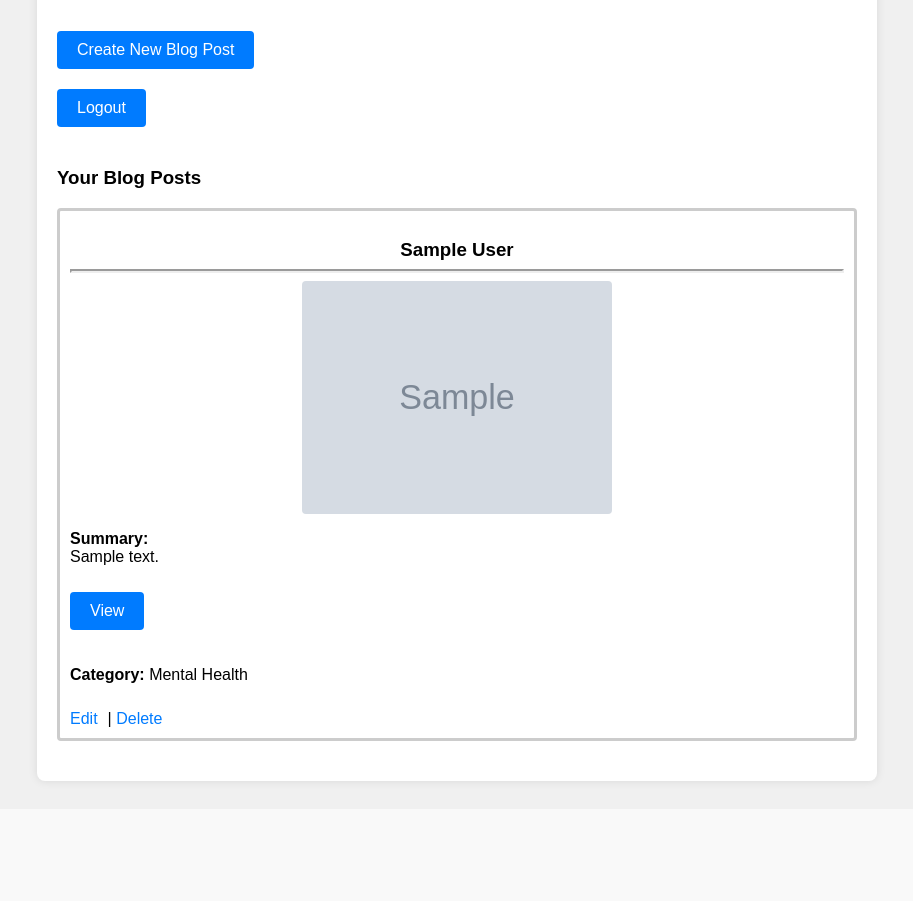
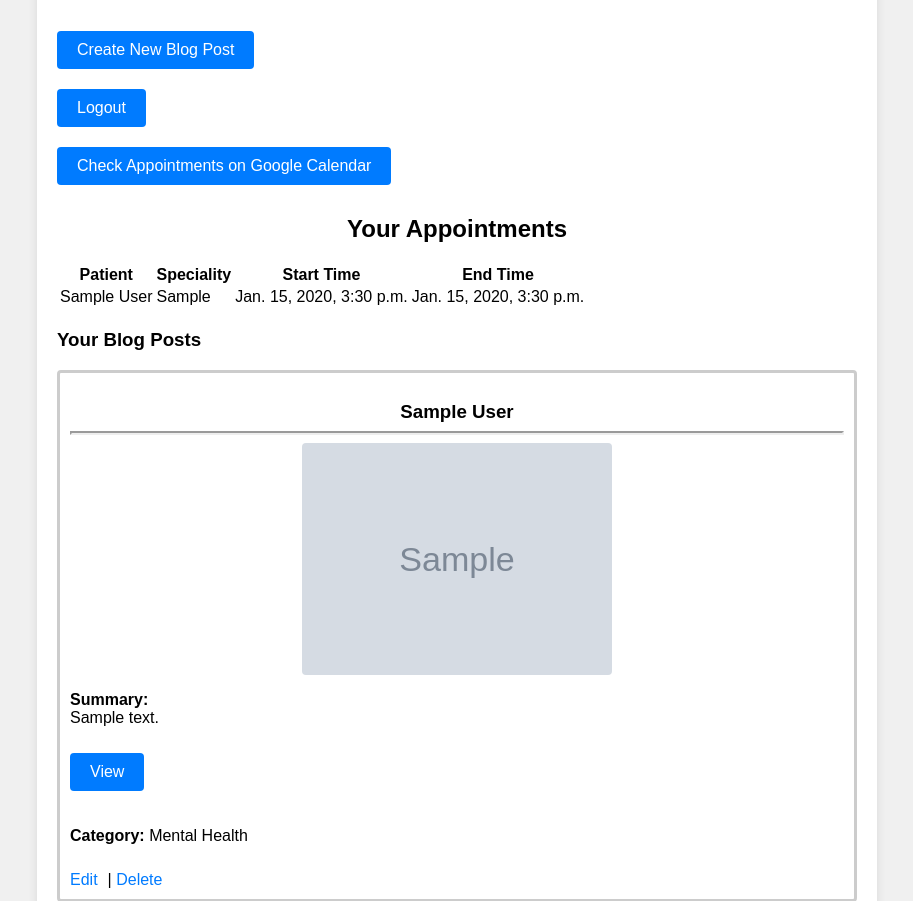
Before and after one commit to alokshandilya/django-login, a Django app: template users/templates/doctor_dashboard.html in a window 1280 px wide. Shown: the part 199-1100 px from the top of the page, without its empty margins (183-1096 px from the left). Before the commit the page ends 985 px from the top, so only its background shows below. Run offline with Django 5.2, Linux system fonts and the light colour scheme; the template is opened without the code that fills it: values that come from a table or form of the project are taken from there, others are empty; tables that the repository leaves empty hold one stand-in row (values such as "Sample post"); grey boxes marked "Sample" are stand-in pictures.

Commit message:
refactor | formatter

```diff
--- a/users/templates/doctor_dashboard.html
+++ b/users/templates/doctor_dashboard.html
@@ -132,6 +132,36 @@
         <button type="submit" class="btn">Logout</button>
     </form>
 
+    <div class="appointments-section">
+        <a href="https://calendar.google.com/calendar" target="_blank" class="btn"
+           style="color: #fff; margin-bottom: 10px;">Check Appointments on Google Calendar</a>
+        <h2>Your Appointments</h2>
+        {% if appointments %}
+            <table>
+                <thead>
+                <tr>
+                    <th>Patient</th>
+                    <th>Speciality</th>
+                    <th>Start Time</th>
+                    <th>End Time</th>
+                </tr>
+                </thead>
+                <tbody>
+                {% for appointment in appointments %}
+                    <tr>
+                        <td>{{ appointment.patient.get_full_name }}</td>
+                        <td>{{ appointment.speciality }}</td>
+                        <td>{{ appointment.start_time }}</td>
+                        <td>{{ appointment.end_time }}</td>
+                    </tr>
+                {% endfor %}
+                </tbody>
+            </table>
+        {% else %}
+            <p>No appointments scheduled.</p>
+        {% endif %}
+    </div>
+
     <div class="blog-list">
         <h3>Your Blog Posts</h3>
         {% if blog_posts %}
@@ -157,10 +187,6 @@
     </div>
 
 
-
-
-
-
     <!--   <div class="blog-list"> -->
     <!--     <h3>Your Blog Posts</h3> -->
     <!--     {% if blog_posts %} -->
```
Lines whose indentation alone changed are shown as unchanged.
